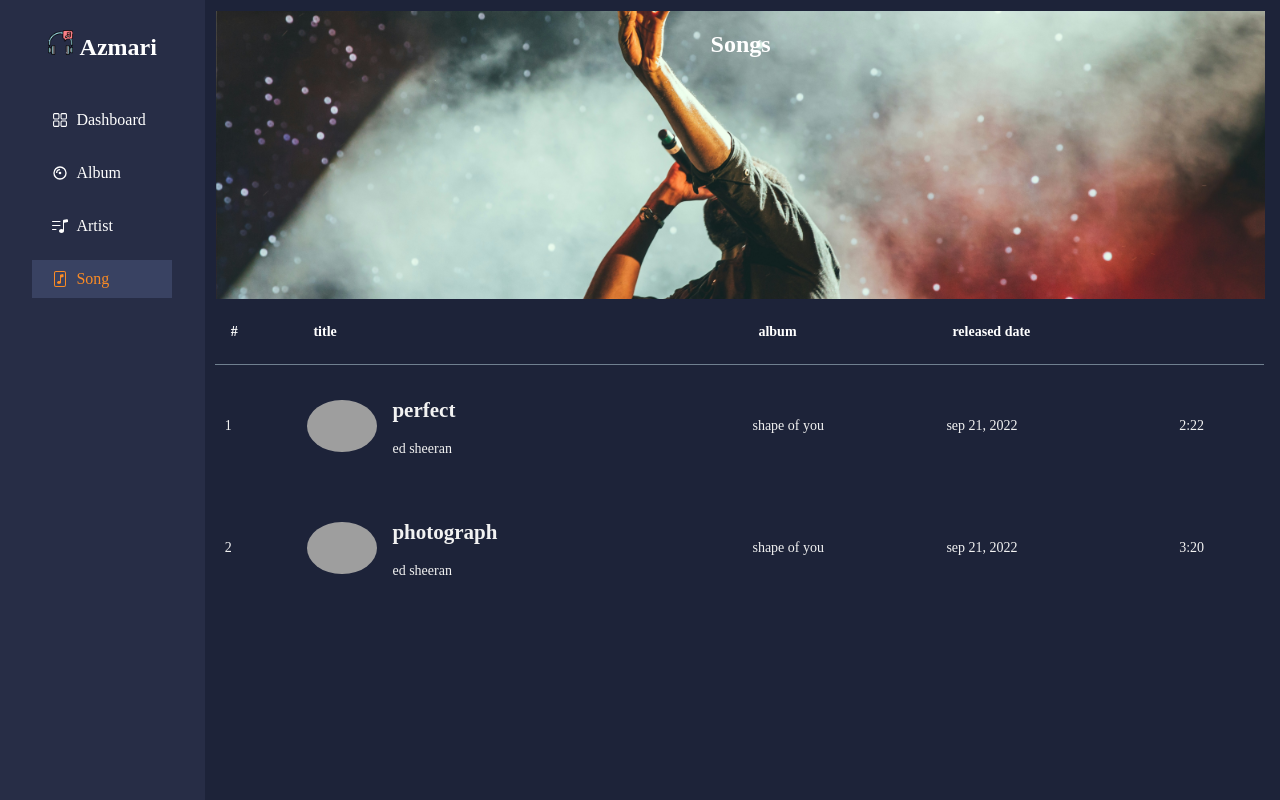
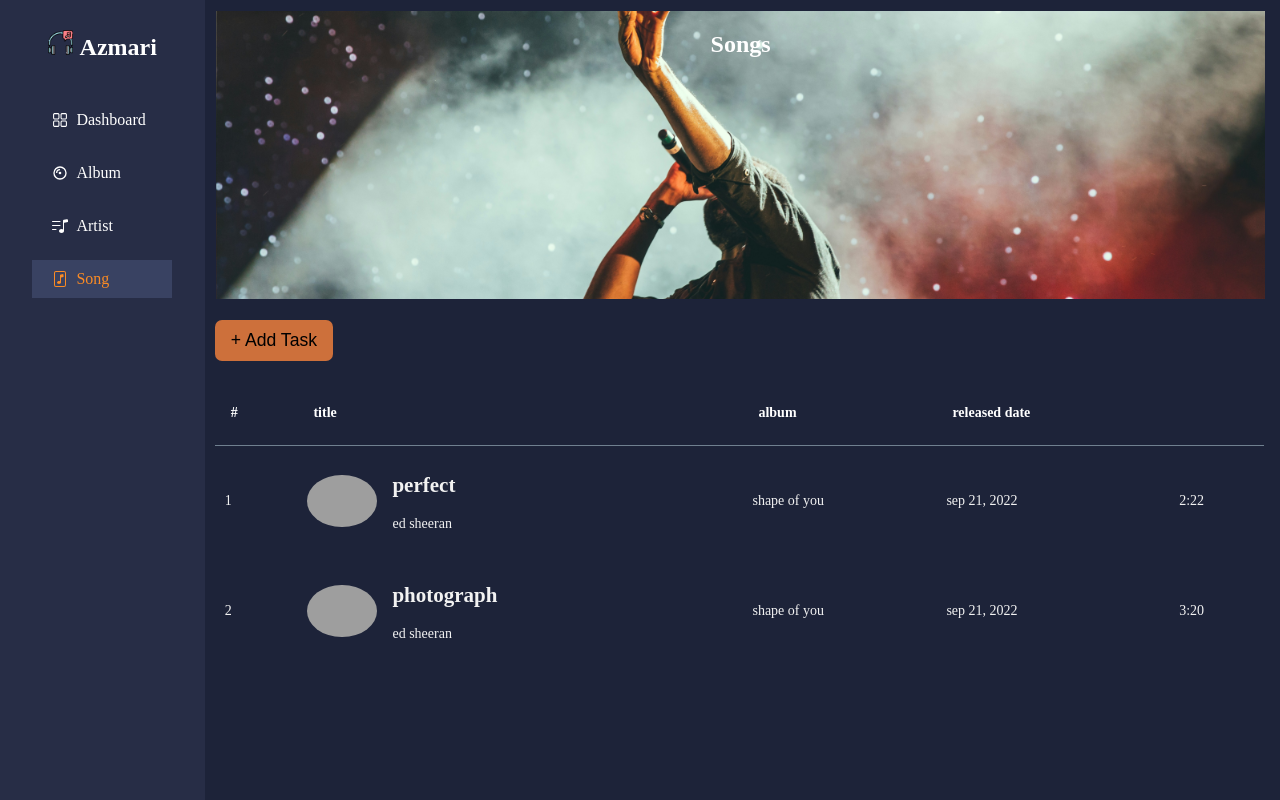
Before and after one commit to b1621/azmari-musicapp, a React (Vite) app in the folder client/: page /song in a window 1280 px wide. Built offline with nearby package versions, Linux system fonts and the light colour scheme; grey boxes are pictures that could not be loaded.

Commit message:
button component created

```diff
--- /dev/null
+++ b/client/src/components/Button.tsx
@@ -0,0 +1,23 @@
+import styled from "@emotion/styled";
+import { ReactNode } from "react";
+interface ButtonProps {
+  children: ReactNode;
+}
+
+const ButtonStyled = styled.button`
+  border: none;
+  background-color: #cd703b;
+  padding: 10px 16px;
+  border-radius: 7px;
+  font-size: 1.1rem;
+  cursor: pointer;
+  &:hover {
+    background-color: #d27e4e; /* equivalent to hover:bg-slate-100 */
+  }
+`;
+
+const Button = ({ children }: ButtonProps) => {
+  return <ButtonStyled>{children}</ButtonStyled>;
+};
+
+export default Button;
--- a/client/src/components/TableData.tsx
+++ b/client/src/components/TableData.tsx
@@ -5,7 +5,7 @@ interface TableDataProps {
 }
 
 const Td = styled.td`
-  padding: 16px 10px;
+  padding: 10px 10px;
 `;
 const TableData = ({ children }: TableDataProps) => {
   return <Td>{children}</Td>;
--- a/client/src/pages/Songs.tsx
+++ b/client/src/pages/Songs.tsx
@@ -2,6 +2,7 @@ import styled from "@emotion/styled";
 import TableLayout from "../components/TableLayout";
 import TableRow from "../components/TableRow";
 import TableData from "../components/TableData";
+import Button from "../components/Button";
 
 const ImageElement = styled.img`
   width: 85vw;
@@ -63,6 +64,16 @@ const AritstImage = styled.img`
   margin-right: 15px;
   border-radius: 50%;
 `;
+// const SongTitle = styled.p`
+//   display: flex;
+//   width: 70px;
+//   margin-right: 15px;
+//   border-radius: 50%;
+// `;
+
+const HeaderStyled = styled.div`
+  padding: 20px 0;
+`;
 const Songs = () => {
   return (
     <Box>
@@ -72,6 +83,9 @@ const Songs = () => {
           Songs
         </Header>
       </HeaderBox>
+      <HeaderStyled>
+        <Button>+ Add Task</Button>
+      </HeaderStyled>
       <TableLayout headerList={["#", "title", "album", "released date"]}>
         {songslist.map((song, index) => (
           <TableRow key={index}>
```
